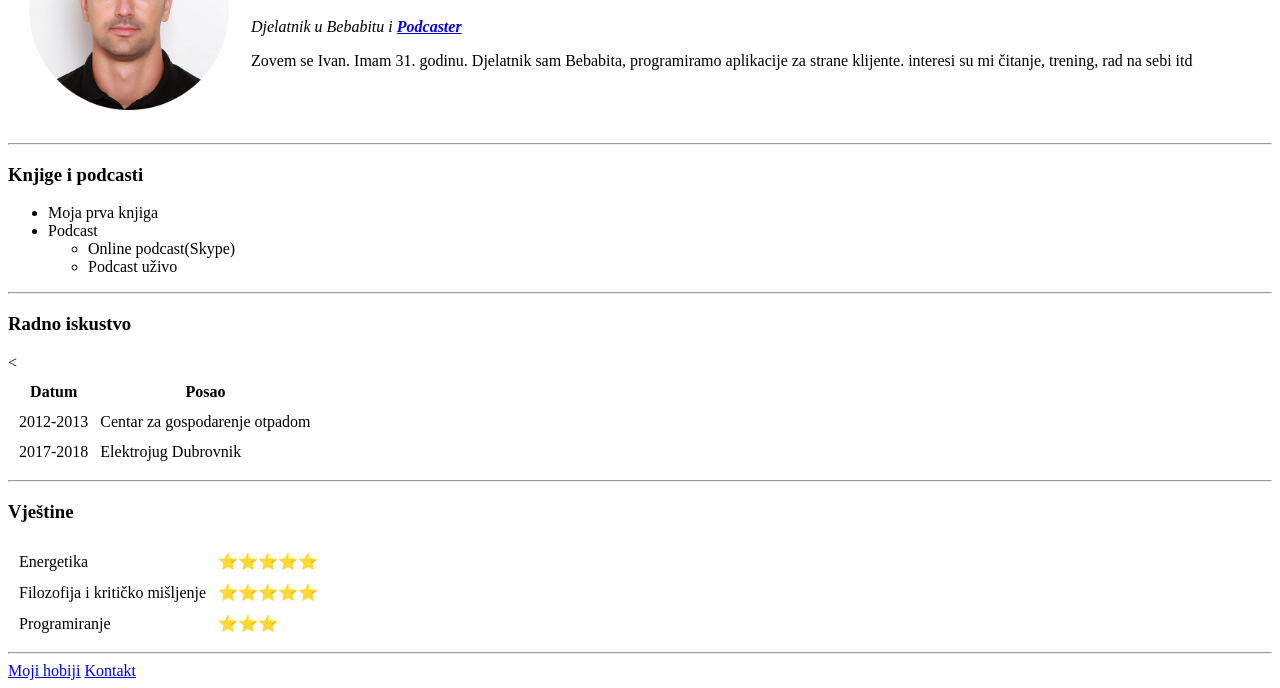
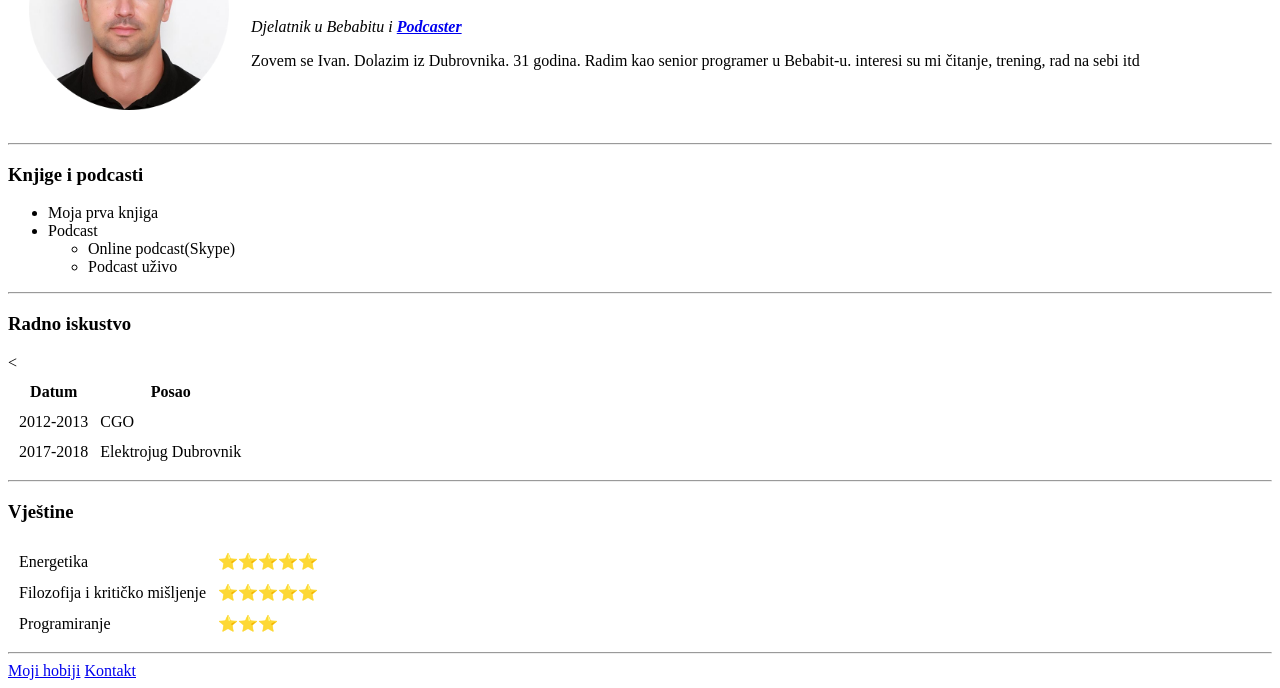
Before and after one commit to IvanDbk512/cv, a plain HTML site: page index.html in a window 1280 px wide. Shown: the part 119-807 px from the top of the page. Drawn offline with Linux system fonts and the light colour scheme.

Commit message:
Inicijalni fileovi 2

```diff
--- a/index.html
+++ b/index.html
@@ -13,7 +13,7 @@
       <td>
         <h1>Ivan Nogolica</h1>
         <p><em>Djelatnik u Bebabitu i <strong><a href="https://www.youtube.com/channel/UCv3Ob6T4cg4Okj0iGTdeIbg">Podcaster</a></strong></em></p>
-        <p>Zovem se Ivan. Imam 31. godinu. Djelatnik sam Bebabita, programiramo aplikacije za strane klijente. interesi su mi čitanje, trening, rad na sebi itd</p>
+        <p>Zovem se Ivan. Dolazim iz Dubrovnika. 31 godina. Radim kao senior programer u Bebabit-u. interesi su mi čitanje, trening, rad na sebi itd</p>
       </td>
     </tr>
   </table>
@@ -42,7 +42,7 @@
     <tbody>
       <tr>
         <td>2012-2013 </td>
-        <td>Centar za gospodarenje otpadom</td>
+        <td>CGO</td>
       </tr>
       <tr>
         <td>2017-2018</td>
```
